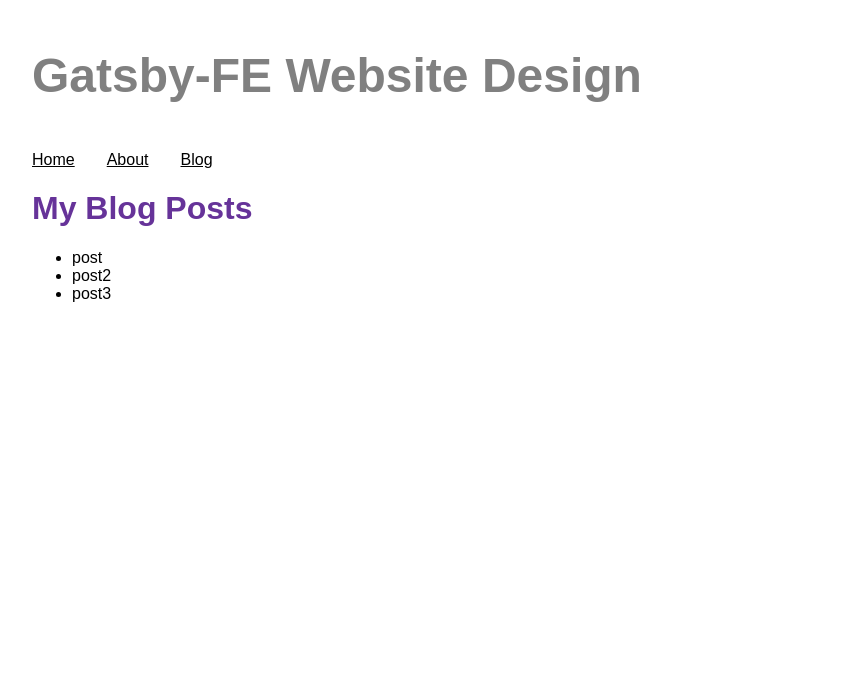
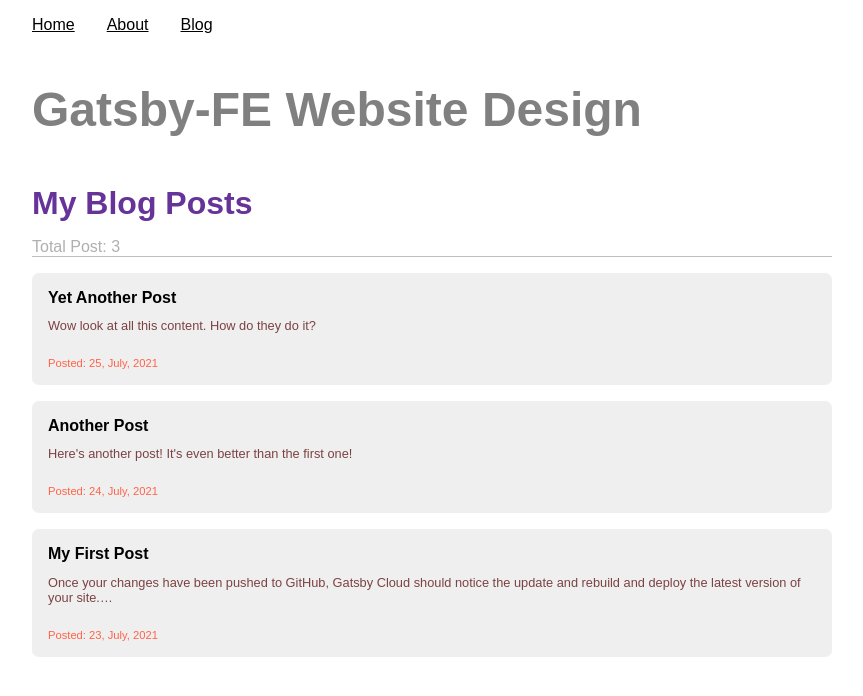
Before and after one commit to victor-levus/gatsby-fe, a Gatsby site: page /blog in a window 1280 px wide. Shown: the whole page, without its empty margins (208-1071 px from the left). Built offline with nearby package versions, Linux system fonts and the light colour scheme; Gatsby itself is replaced by a stand-in of ours.

Commit message:
Add the blog posts

```diff
--- a/blog/post.mdx
+++ b/blog/post.mdx
@@ -0,0 +1,11 @@
+---
+title: "My First Post"
+date: "2021-07-23"
+slug: "my-first-post"
+---
+
+Once your changes have been pushed to GitHub, Gatsby Cloud should notice the update and rebuild and deploy the latest version of your site. (It may take a few minutes for your changes to be reflected on the live site. Watch your build’s progress from your Gatsby Cloud dashboard.)
+
+- Petting dogs
+- Singing
+- Eating potato-based foods
--- a/blog/post2.mdx
+++ b/blog/post2.mdx
@@ -0,0 +1,7 @@
+---
+title: "Another Post"
+date: "2021-07-24"
+slug: "another-post"
+---
+
+Here's another post! It's even better than the first one!
--- a/blog/post3.mdx
+++ b/blog/post3.mdx
@@ -0,0 +1,7 @@
+---
+title: "Yet Another Post"
+date: "2021-07-25"
+slug: "yet-another-post"
+---
+
+Wow look at all this content. How do they do it?
--- a/gatsby-config.js
+++ b/gatsby-config.js
@@ -13,5 +13,6 @@
         path: `${__dirname}/blog`,
       },
     },
+    "gatsby-plugin-mdx",
   ],
 };
--- a/package.json
+++ b/package.json
@@ -15,8 +15,10 @@
     "clean": "gatsby clean"
   },
   "dependencies": {
+    "@mdx-js/react": "^2.1.4",
     "gatsby": "^4.24.4",
     "gatsby-plugin-image": "^2.24.0",
+    "gatsby-plugin-mdx": "^4.3.0",
     "gatsby-plugin-sharp": "^4.24.0",
     "gatsby-source-filesystem": "^4.24.0",
     "react": "^18.1.0",
--- a/src/components/layout.js
+++ b/src/components/layout.js
@@ -19,7 +19,6 @@
   console.log(data);
   return (
     <div className="container">
-      <header className="site-title">{data.site.siteMetadata.title}</header>
       <nav>
         <ul className="nav-links">
           <li className="nav-link-item">
@@ -39,6 +38,7 @@
           </li>
         </ul>
       </nav>
+      <header className="site-title">{data.site.siteMetadata.title}</header>
       <main>
         <h1 className="heading">{pageTitle}</h1>
         {children}
--- a/src/pages/blog.js
+++ b/src/pages/blog.js
@@ -6,21 +6,33 @@
 const BlogPage = ({ data }) => {
   return (
     <Layout pageTitle="My Blog Posts">
-      <ul>
-        {data.allFile.nodes.map((node) => (
-          <li key={node.name}>{node.name}</li>
-        ))}
-      </ul>
+      <h5 className="total--post-count">
+        Total Post: {data.allMdx.totalCount}
+      </h5>
+      {data.allMdx.nodes.map((node) => (
+        <article className="post--card" key={node.id}>
+          <h4 className="post--title">{node.frontmatter.title}</h4>
+          <p className="post--body">{node.excerpt}</p>
+          <p className="post--date">Posted: {node.frontmatter.date}</p>
+        </article>
+      ))}
     </Layout>
   );
 };
 
 export const query = graphql`
   query {
-    allFile {
+    allMdx(sort: { fields: frontmatter___date, order: DESC }) {
       nodes {
-        name
+        frontmatter {
+          date(formatString: "D, MMMM, YYYY")
+          title
+          slug
+        }
+        id
+        excerpt
       }
+      totalCount
     }
   }
 `;
--- a/src/style/layout.css
+++ b/src/style/layout.css
@@ -1,3 +1,12 @@
+h1,
+h2,
+h3,
+h4,
+h5,
+h6,
+p {
+  margin: 0;
+}
 .container {
   margin: auto;
   max-width: 800px;
@@ -25,3 +34,34 @@
 .nav-link-text {
   color: black;
 }
+
+.total--post-count {
+  color: #afafaf;
+  font-size: 1rem;
+  margin-bottom: 1rem;
+  border-bottom: 1px #bfbfbf solid;
+  font-weight: 300;
+  margin: 1rem 0;
+}
+
+.post--card {
+  background-color: #efefef;
+  padding: 1rem;
+  margin-bottom: 1rem;
+  border-radius: 7px;
+}
+
+.post--title {
+  margin-bottom: 0.7rem;
+}
+
+.post--body {
+  color: #7c4242;
+  margin-bottom: 1.5rem;
+  font-size: 0.8rem;
+}
+
+.post--date {
+  color: tomato;
+  font-size: 0.7rem;
+}
```
Also changed, not shown: 1 other file.
